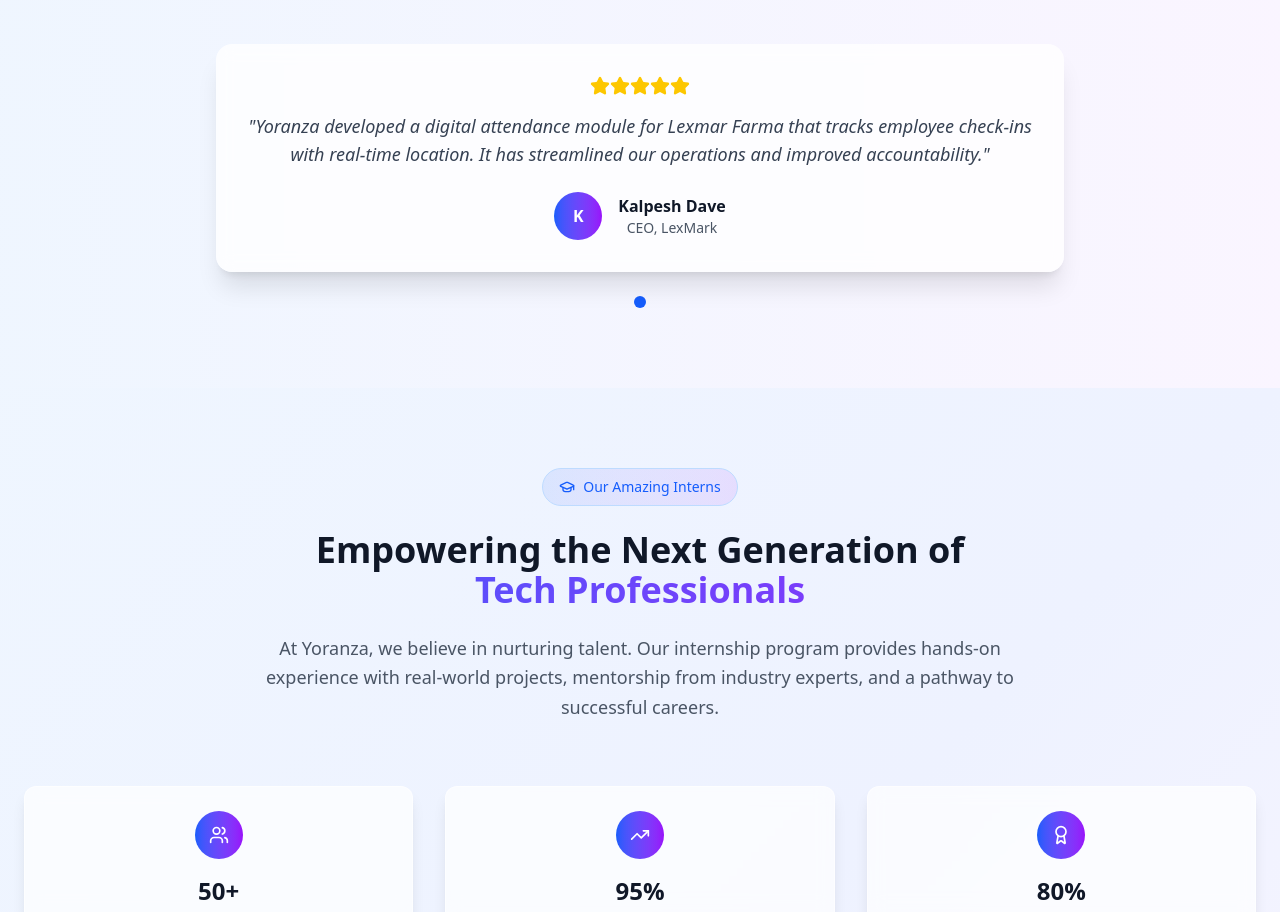
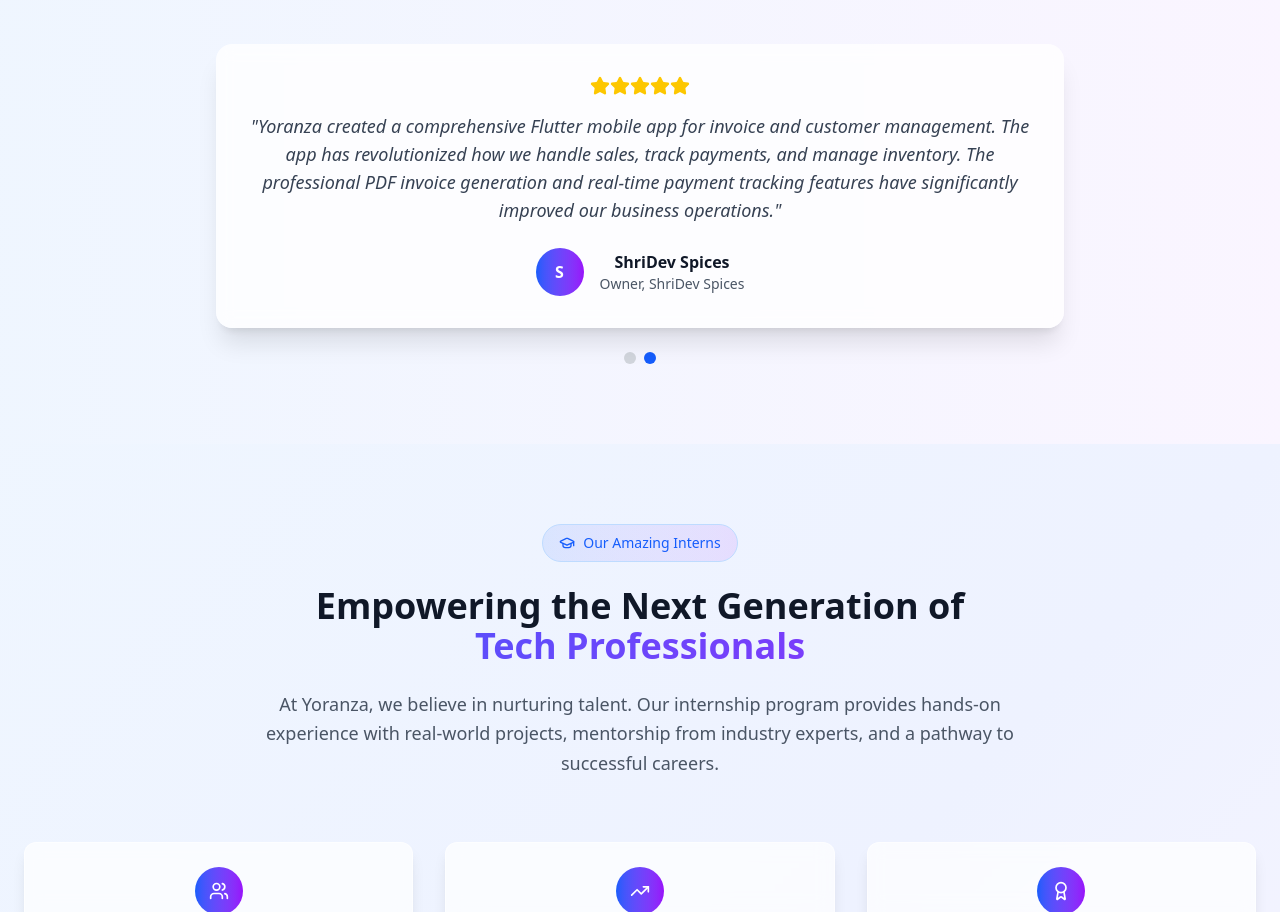
Before and after one commit to Jaimin7364/yoranza-technologies, a Next.js app: page / in a window 1280 px wide. Shown: the part 1312-2224 px from the top of the page. Built offline with nearby package versions, Linux system fonts and the light colour scheme.

Commit message:
new client added

```diff
--- a/src/screens/HomeScreen.tsx
+++ b/src/screens/HomeScreen.tsx
@@ -34,7 +34,7 @@
 
   useEffect(() => {
     const interval = setInterval(() => {
-      setCurrentTestimonial((prev) => (prev + 1) % 1); // Only 1 testimonial for now
+      setCurrentTestimonial((prev) => (prev + 1) % testimonials.length);
     }, 5000);
     return () => clearInterval(interval);
   }, []);
@@ -72,19 +72,13 @@
       position: "CEO, LexMark",
       content: "Yoranza developed a digital attendance module for Lexmar Farma that tracks employee check-ins with real-time location. It has streamlined our operations and improved accountability.",
       rating: 5
+    },
+    {
+      name: "ShriDev Spices",
+      position: "Owner, ShriDev Spices",
+      content: "Yoranza created a comprehensive Flutter mobile app for invoice and customer management. The app has revolutionized how we handle sales, track payments, and manage inventory. The professional PDF invoice generation and real-time payment tracking features have significantly improved our business operations.",
+      rating: 5
     }
-    // {
-    //   name: "Michael Chen",
-    //   position: "Founder, StartupXYZ",
-    //   content: "The team delivered beyond our expectations. Highly recommended!",
-    //   rating: 5
-    // },
-    // {
-    //   name: "Emily Rodriguez",
-    //   position: "CEO, InnovateCo",
-    //   content: "Professional, innovative, and results-driven. Perfect partnership!",
-    //   rating: 5
-    // }
   ];
 
   const stats = [
```
Also changed, not shown: 1 other file (tests, documents, lock files or other folders).
